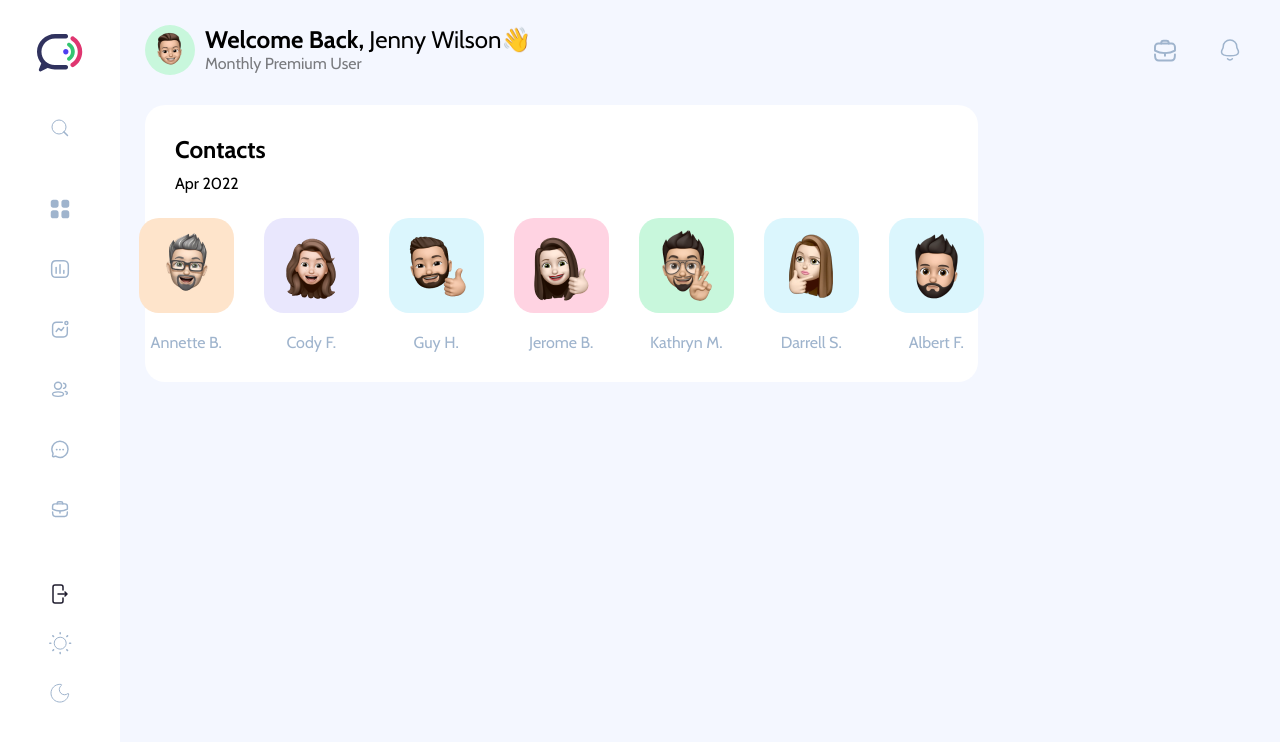
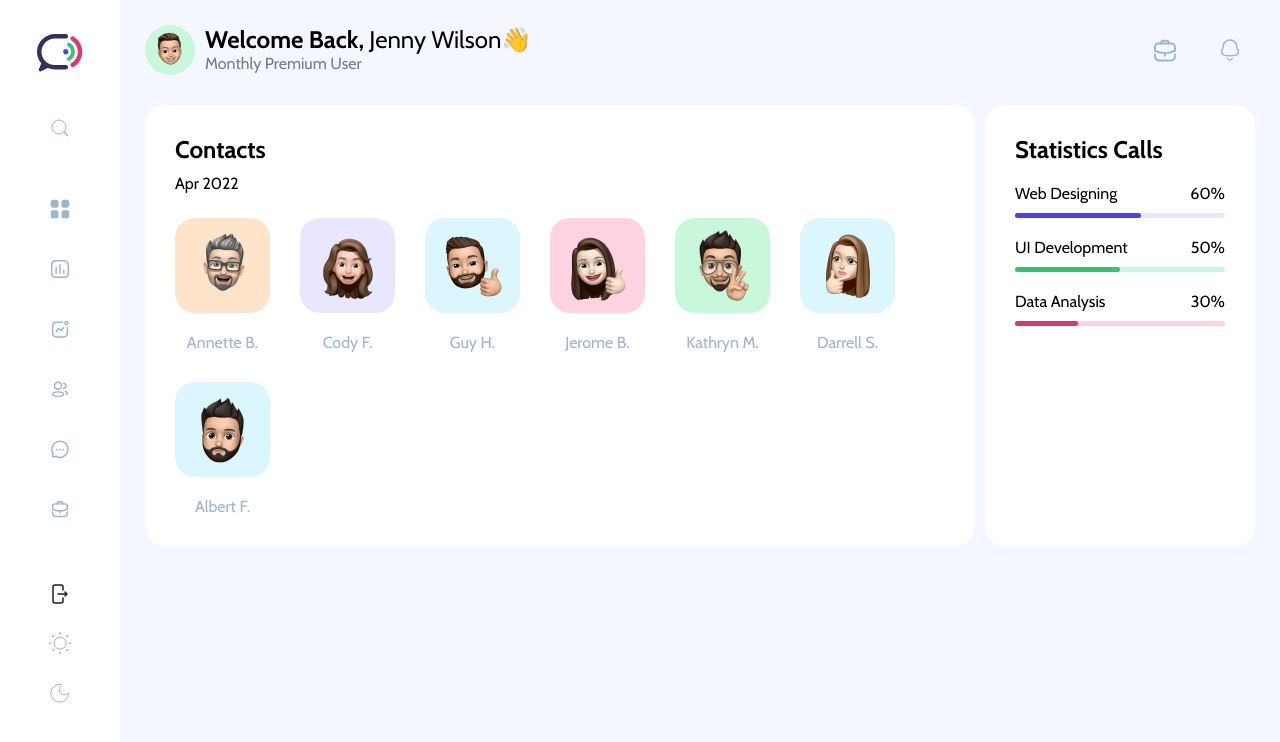
Before and after one commit to Denis-Paziak/Call-Center-Software, a React (Create React App) app: page / in a window 1280 px wide. Shown: the top 742 px of the page. Built offline with nearby package versions, Linux system fonts and the light colour scheme.

Commit message:
Statistics Calls

```diff
--- a/src/components/Contacts/contacts.scss
+++ b/src/components/Contacts/contacts.scss
@@ -2,7 +2,6 @@
 
 
 .contacts {
-  display: inline-block;
   padding: 30px;
   background: $white;
   border-radius: 20px;
@@ -23,8 +22,6 @@
   align-items: center;
   width: 95px;
   cursor: pointer;
-
-
 
   .avatar {
     display: flex;
@@ -53,7 +50,7 @@
 
 .row {
   display: flex;
-  justify-content: center;
+  flex-wrap: wrap;
   gap: 30px;
   margin-top: 25px;
 }
--- a/src/components/Main/Main.tsx
+++ b/src/components/Main/Main.tsx
@@ -2,6 +2,7 @@ import React from 'react';
 import Header from "../Header/Header";
 import Contacts from "../Contacts/Contacts";
 import "./main.scss"
+import StatisticsCalls from "../StatisticsCalls/StatisticsCalls";
 
 const Main = () => {
     return (
@@ -9,6 +10,7 @@ const Main = () => {
             <Header />
             <div className="container">
                 <Contacts/>
+                <StatisticsCalls />
             </div>
         </div>
     );
--- a/src/components/Main/main.scss
+++ b/src/components/Main/main.scss
@@ -2,5 +2,6 @@
   .container {
     display: grid;
     grid-template-columns: repeat(4, 1fr);
+    grid-gap: 10px;
   }
 }
--- /dev/null
+++ b/src/components/StatisticsCalls/StatisticsCalls.tsx
@@ -0,0 +1,53 @@
+import React from 'react';
+import "./statisticsCalls.scss";
+
+
+interface istatisticsCallsItem {
+    text: string,
+    color: string,
+    progress: string
+}
+
+const data : istatisticsCallsItem [] = [
+    {
+        text: "Web Designing",
+        color: "blue",
+        progress: "60%"
+    },
+    {
+        text: "UI Development",
+        color: "green",
+        progress: "50%"
+    }, {
+        text: "Data Analysis",
+        color: "red",
+        progress: "30%"
+    },
+
+];
+const StatisticsCalls = () => {
+    return (
+        <div className="statisticsCalls">
+           <div className="title">
+               <h2>Statistics Calls</h2>
+           </div>
+
+
+            {data.map((el) => {
+                return  <div className="statisticsCalls-item">
+                    <div className="title">
+                        <p>{el.text}</p>
+                        <p>{el.progress}</p>
+                    </div>
+
+                    <div className={`progress ${el.color}`}>
+                        <div style={{width: el.progress}}></div>
+                    </div>
+                </div>
+            })}
+
+        </div>
+    );
+};
+
+export default StatisticsCalls;
--- /dev/null
+++ b/src/components/StatisticsCalls/statisticsCalls.scss
@@ -0,0 +1,53 @@
+@import "../../var";
+
+.statisticsCalls {
+  padding: 30px;
+  background: $white;
+  border-radius: 20px;
+}
+
+.statisticsCalls-item {
+  margin-top: 20px;
+
+  .title {
+    display: flex;
+    justify-content: space-between;
+  }
+
+  .progress {
+    height: 5px;
+    width: 100%;
+    border-radius: 5px;
+
+    div {
+      height: 5px;
+      background: $blue;
+      border-radius: 5px;
+      margin-top: 10px;
+    }
+  }
+
+  .blue {
+    background: $light-blue;
+
+    div {
+      background: $blue;
+    }
+  }
+
+  .green {
+    background: $light-green;
+
+    div {
+      background: $green;
+    }
+  }
+
+  .red {
+    background: $light-red;
+
+    div {
+      background: $red;
+    }
+  }
+}
--- a/src/var.scss
+++ b/src/var.scss
@@ -3,6 +3,8 @@ $green: #32C471FF;
 $blue: #503FF0;
 
 $light-green: #C8F7DC;
+$light-blue: #E9E7FD;
+$light-red: #FFD3E2;
 
 $hover: #30325E;
 
```
